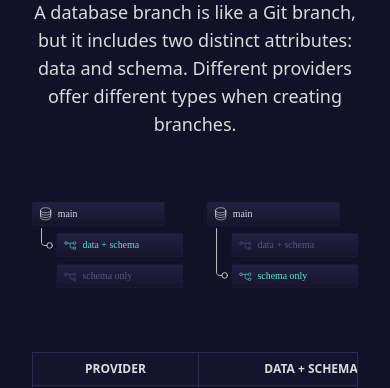
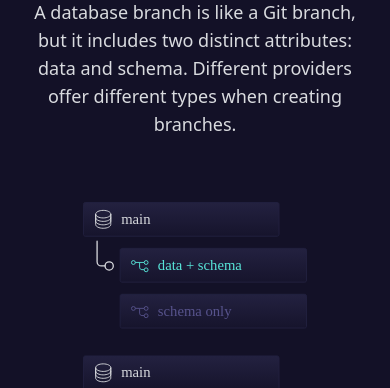
Before and after one commit to databranching/databranching, an Astro site: page / in a window 390 px wide. Shown: the part 692-1080 px from the top of the page. Built offline with nearby package versions, Linux system fonts and the light colour scheme; Astro itself is replaced by a stand-in of ours.

Commit message:
refactor: add verticle branch types diagram

```diff
--- a/src/pages/index.astro
+++ b/src/pages/index.astro
@@ -3,7 +3,8 @@ import Main from '../layouts/main.astro';
 import Logo from '../components/logo.astro';
 import Github from '../icons/github.astro';
 
-import BranchTypesDiagram from '../sections/branch-types-diagram.svg';
+import BranchTypesDiagramHorizontal from '../sections/branch-types-diagram-horizontal.svg';
+import BranchTypesDiagramVerticle from '../sections/branch-types-diagram-verticle.svg';
 import BranchTypesTable from '../sections/branch-types-table.astro';
 
 import BranchingWorkflowsDiagram from '../sections/branching-workflows-diagram.svg';
@@ -43,8 +44,11 @@ import ResourceIsolationTable from '../sections/resource-isolation-table.astro';
           A database branch is like a Git branch, but it includes two distinct attributes: data and schema. Different
           providers offer different types when creating branches.
         </p>
-        <div class='w-full mx-auto max-w-xl mb-16'>
-          <img src={BranchTypesDiagram.src} alt='branch types diagram' />
+        <div class='hidden lg:block w-full mx-auto max-w-xl mb-16'>
+          <img src={BranchTypesDiagramHorizontal.src} alt='branch types diagram' />
+        </div>
+        <div class='block lg:hidden w-full mx-auto max-w-[14rem] mb-16 lg:mb-0'>
+          <img src={BranchTypesDiagramVerticle.src} alt='branch types diagram' />
         </div>
         <div class='mx-auto max-w-2xl'>
           <BranchTypesTable />
```
Also changed, not shown: src/sections/branch-types-diagram-horizontal.svg (renamed from src/sections/branch-types-diagram.svg), src/sections/branch-types-diagram-verticle.svg (added), 1 other file.
